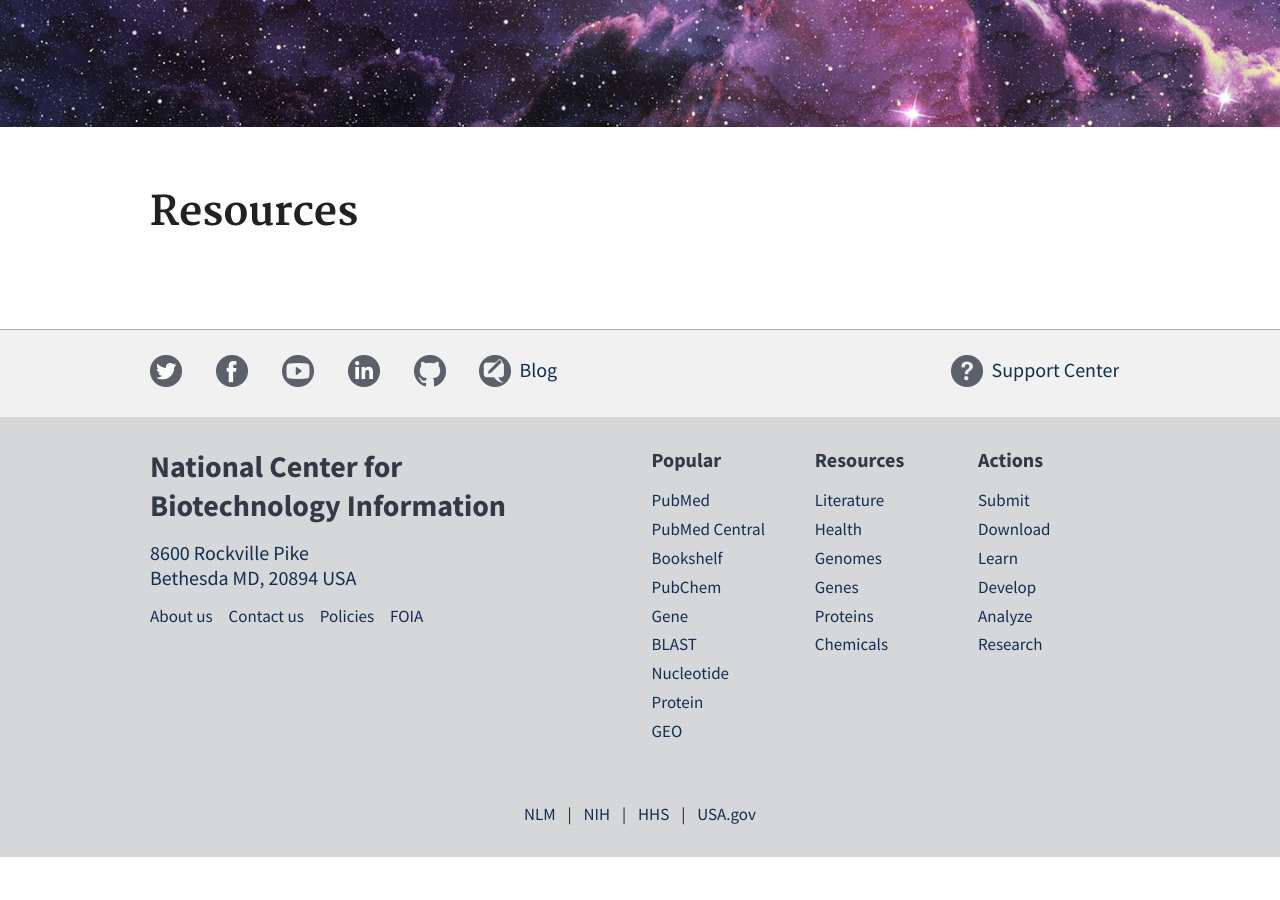
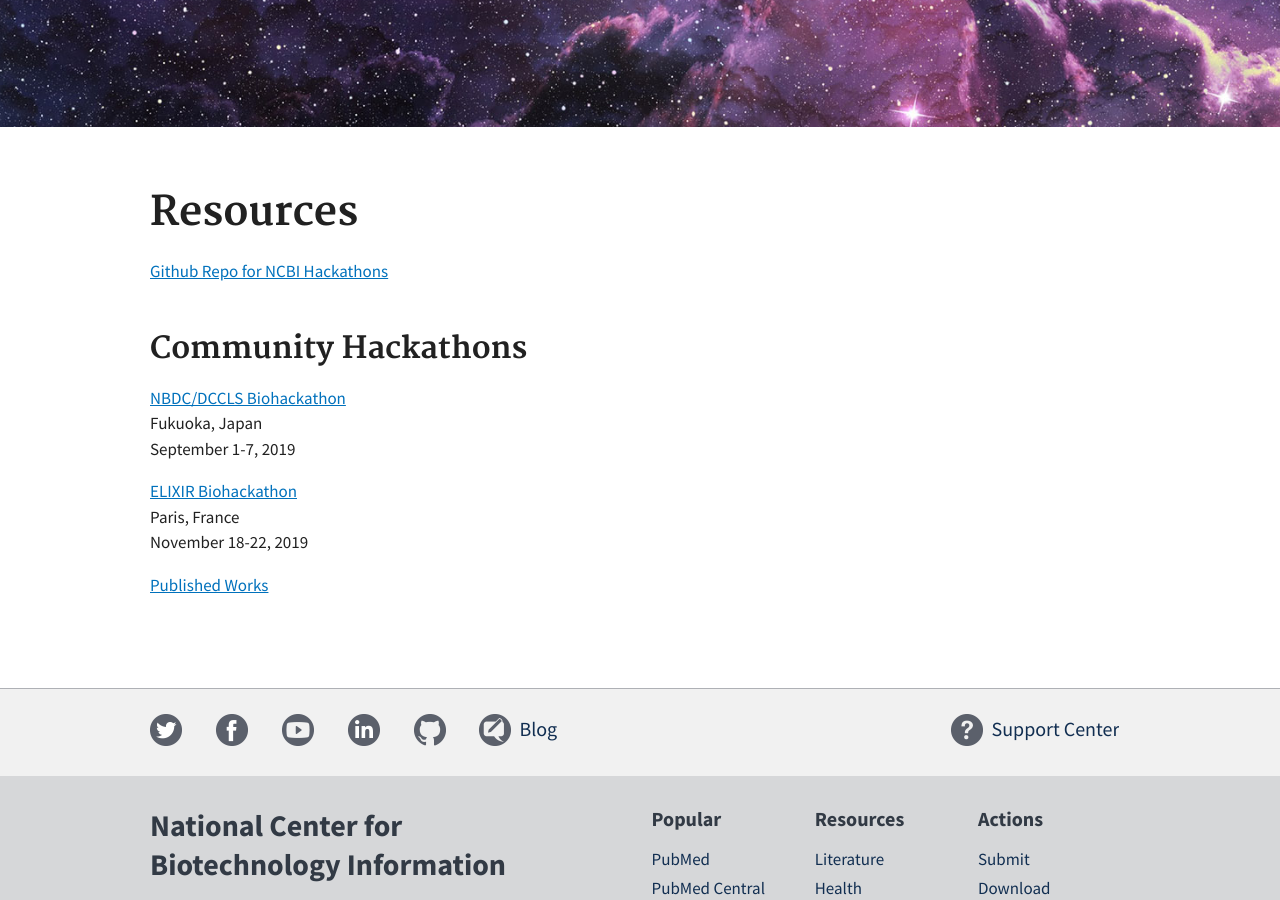
Before and after one commit to NCBI-Codeathons/ncbi-codeathons.github.io, a Jekyll site: the page built from resources.md, in a window 1280 px wide and 900 px high, scrolled down 390 px. Built offline with Jekyll 4.4.1, drawn with Linux system fonts in a browser that asks for light colours; before the commit the page ends 1247 px from its top, so only the background shows below that.

Commit message:
update content on about and resources pages

```diff
--- a/resources.md
+++ b/resources.md
@@ -4,3 +4,17 @@
 permalink: /resources
 ---
 # Resources
+
+[Github Repo for NCBI Hackathons](https://github.com/NCBI-Hackathons)
+
+## Community Hackathons
+
+[NBDC/DCCLS Biohackathon](https://docs.google.com/forms/d/e/1FAIpQLScMxAsoC_6XDhxh4XTYQkVvSlw5q1kxvtmsxi9jU_Lze4i5FQ/closedform)<br />
+Fukuoka, Japan<br />
+September 1-7, 2019
+
+[ELIXIR Biohackathon](https://www.biohackathon-europe.org/)<br />
+Paris, France <br />
+November 18-22, 2019
+
+[Published Works](https://f1000research.com/search?q=hackathons)
```
Also changed, not shown: _data/accordion.yml (+4 -24 lines), about.md (+2 -4 lines).
